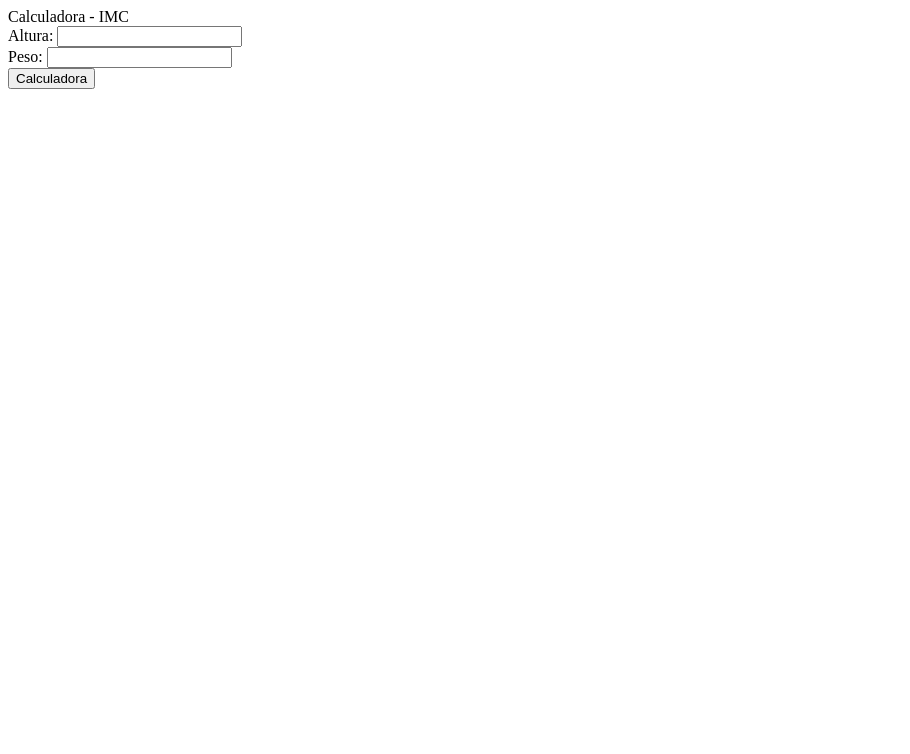
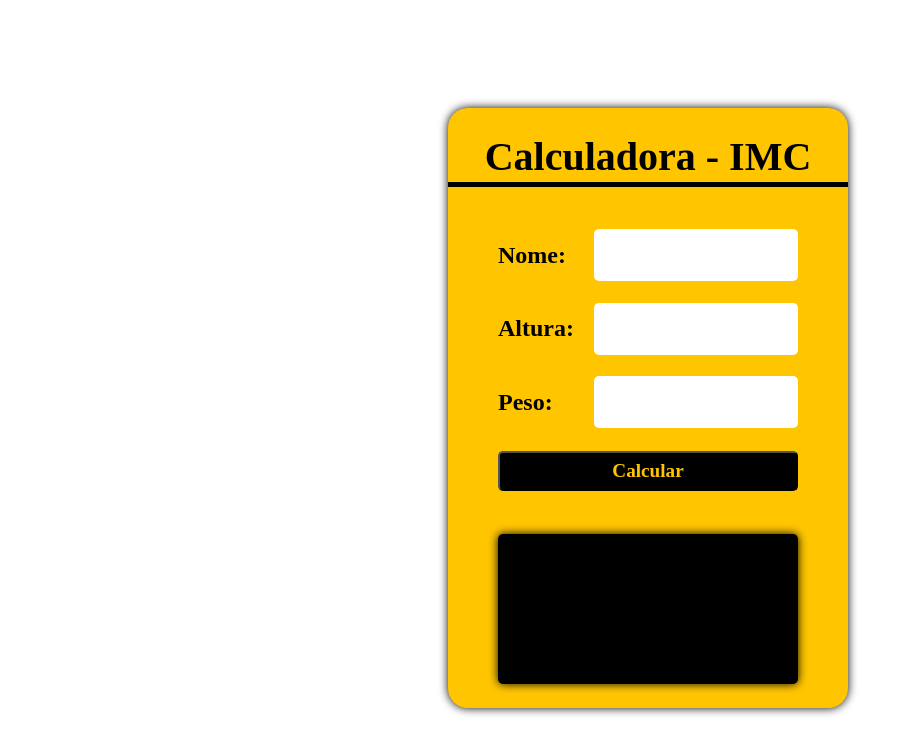
Before and after one commit to evertonrf/imc-JS, a plain HTML site: page index.htm in a window 1280 px wide. Shown: the whole page, without its empty margins (0-910 px from the left). Drawn offline with Linux system fonts and the light colour scheme.

Commit message:
criando caixa de alerta e calculo do IMC

```diff
--- /dev/null
+++ b/imc.js
@@ -0,0 +1,21 @@
+
+const calcular = document.getElementById('calcular')
+
+
+function imc() {
+    const nome = document.getElementById('nome').value;
+    const altura = document.getElementById('altura').value;
+    const peso = document.getElementById('peso').value;
+    const resultado = document.getElementById('resultado');
+
+    if (nome !== '' && altura !== '' && peso !== '') {
+        const valorIMC = (peso / (altura * altura)).toFixed(2);
+
+        resultado.textContent = valorIMC;
+    } else {
+        resultado.textContent = 'Preencha todos os campos!!!'
+    }
+
+}
+
+calcular.addEventListener('click', imc)
--- a/index.htm
+++ b/index.htm
@@ -3,9 +3,9 @@
 
 <head>
     <meta charset="UTF-8">
-    <meta http-equiv="X-UA-Compatible" content="IE=edge">
     <meta name="viewport" content="width=device-width, initial-scale=1.0">
-    <title>Document</title>
+    <title>IMC</title>
+    <link rel="stylesheet" href="style.css">
 </head>
 
 <body>
@@ -13,19 +13,23 @@
         <div class="container">
             <div class="title"> Calculadora - IMC </div>
             <div class="input">
+                <label>Nome:</label>
+                <input type="text" id='nome'>
+            </div>
+            <div class="input">
                 <label>Altura:</label>
-                <input type="number" id="altura">
+                <input type="number" id='altura'>
             </div>
             <div class="input">
                 <label>Peso:</label>
-                <input type="number" id="peso">
+                <input type="number" id='peso'>
             </div>
-            <button id="calculadora"> Calculadora </button>
+            <button id='calcular'>Calcular</button>
 
-            <div class="result" id="resultado"></div>
+            <div class="result" id='resultado'></div>
         </div>
     </main>
-    <script src="imc.js"></script>
+    <script src="./imc.js"></script>
 </body>
 
 </html>
--- /dev/null
+++ b/style.css
@@ -0,0 +1,78 @@
+main{
+    display: flex;
+    width: 100vw;
+    height: 100vh;
+    justify-content: center;
+    align-items: center;
+
+  }
+
+  .container{
+    display: flex;
+    flex-direction: column;
+    background: rgb(255,198,0);
+    width: 400px;
+    height: 600px;
+    align-items: center;
+    justify-content: space-evenly;
+    border-radius: 20px;
+    box-shadow: 0 0 10px black;
+  }
+
+  .title{
+    display: flex;
+    justify-content: center;
+    align-items: center;
+    width: 100%;
+    height: 50px;
+    font: bold 2.5rem serif;
+    border-bottom: solid 5px black;
+    margin-bottom: 20px;
+  }
+
+  .input {
+    display: flex;
+    width: 300px;
+    height: 50px;
+    justify-content: space-between;
+    align-items: center;
+  }
+  .input input {
+    width: 200px;
+    height: 50px;
+    border-radius: 5px;
+    border:none;
+    outline: 0;
+    font: bold 1.5rem serif;
+    text-align: center;
+  }
+
+  .input label {
+    font: bold 1.5rem serif;
+  }
+
+  button{
+    width: 300px;
+    height: 40px;
+    font: bold 1.2rem serif;
+    background: #000;
+    color: rgb(255,198,0);
+    outline: none;
+    border-radius: 5px;
+    cursor: pointer;
+  }
+
+  .result{
+    display: flex;
+    margin-top: 20px;
+    align-items: center;
+    width: 300px;
+    height: 150px;
+    border-radius: 5px;
+    font: italic 1.5rem serif;
+    box-shadow: 0px 0px 10px black;
+    background: #000;
+    color: rgb(255,198,0);
+    padding: 20px;
+    box-sizing: border-box;
+    user-select: none;
```
